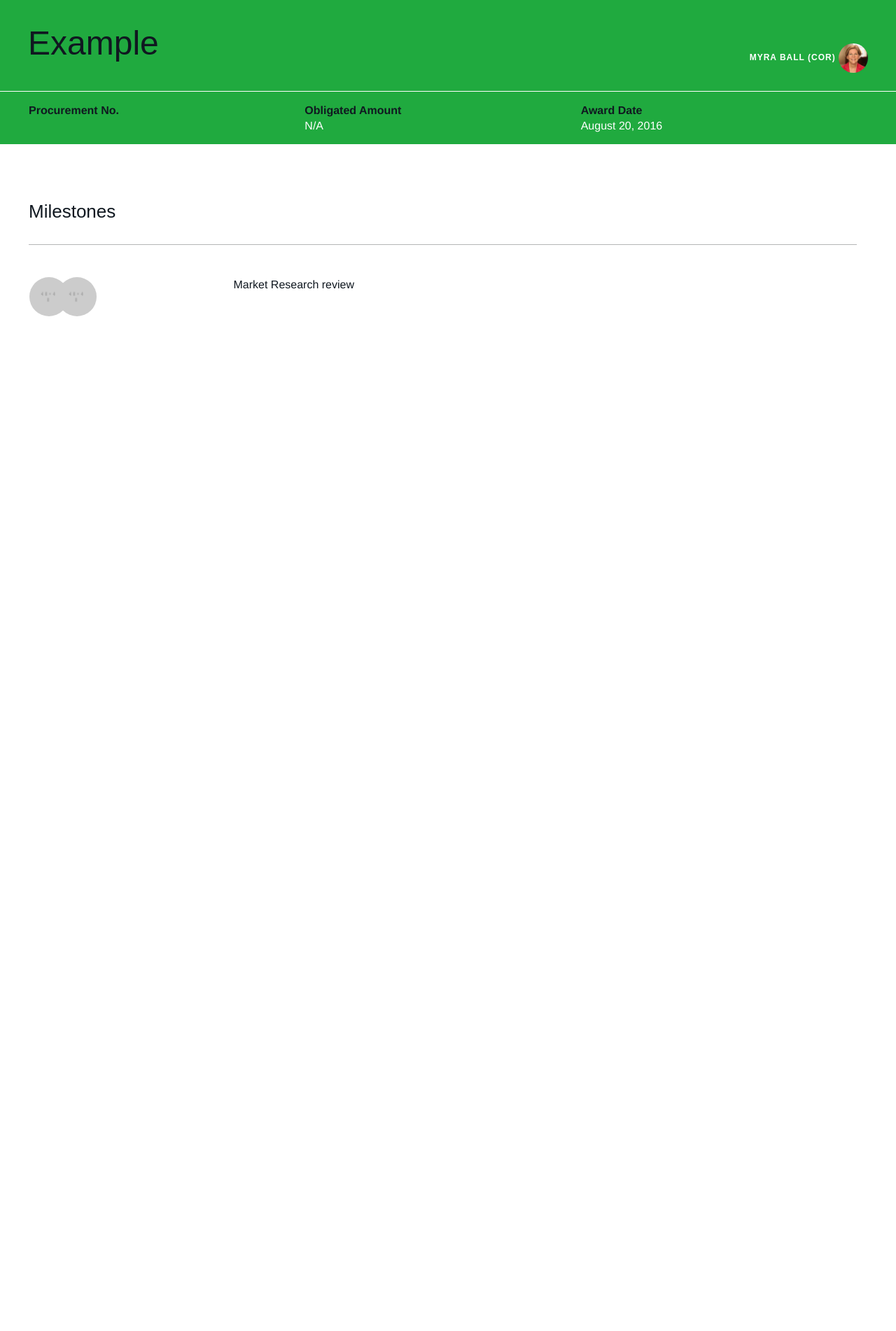
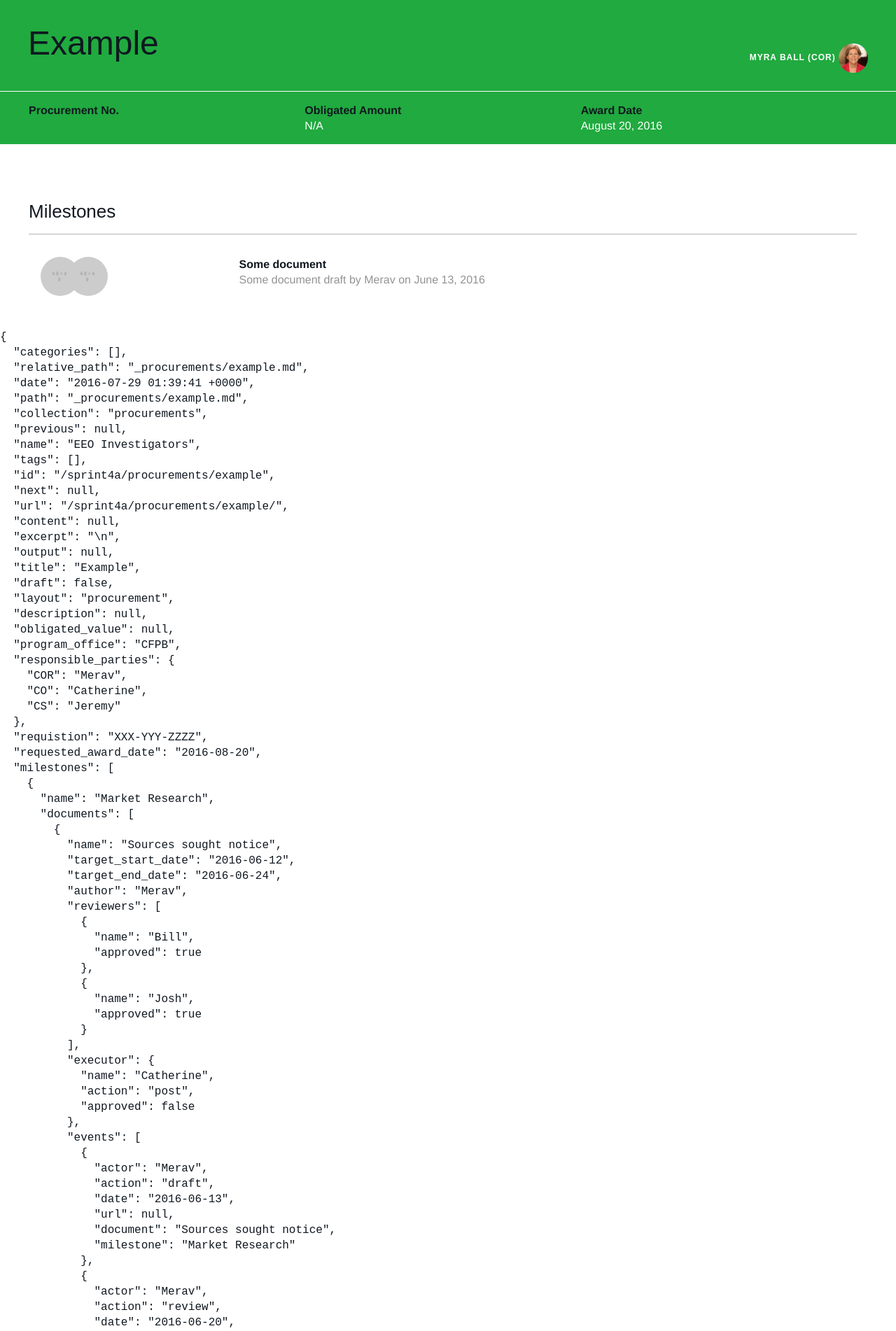
Before and after one commit to 18F/cfpb-eprocurement, a Jekyll site: the page built from _procurements/example.md, in a window 1280 px wide. Shown: the top 1902 px of the page at 70% size. Built offline with Jekyll 4.4.1, drawn with Linux system fonts in a browser that asks for light colours; before the commit the page ends 900 px from its top, so only the background shows below that; some of the changed text lies outside the part shown.

Commit message:
Adds title and byline

```diff
--- a/_includes/milestone_item.html
+++ b/_includes/milestone_item.html
@@ -1,4 +1,4 @@
-<section class="feature-list_item block block__padded-top block__border-top">
+<section class="milestone-item block__border-top">
   <div class="row">
     <div class="col-1 avatar-group">
       {% assign actor_count = milestone.actors.size - 2 %}
@@ -10,9 +10,19 @@
         {% include additional_users.html actor_count=actor_count %}
       {% endif %} -->
     </div>
-    <div class="col-3">
+    <div class=" milestone-item-title col-3">
       {% assign completed = milestone.status === 'complete' ? 'completed' ? '' %}
-      {{ milestone.name }} {{completed}}
+      {% assign current_doc = milestone.documents | last %}
+      {% assign current_event = current_doc.events | last %}
+
+      <p><b>{{ current_doc.name }}</b></p>
+      <p class="mute">
+        {{ current_doc.name }} {{ current_event.action | past_tensify }} by {{ current_event.actor }} on {{current_event.date | date: '%B %d, %Y'}}
+      </p>
+
+      <!-- {{current_event}} -->
+      <!-- {{ milestone.name }} {{completed}} -->
+
     </div>
   </div>
 
--- a/_layouts/procurement.html
+++ b/_layouts/procurement.html
@@ -46,7 +46,7 @@ stylesheets:
   </div>
 </section>
 
-<!-- <pre class="json">{{ proc | jsonify }}</pre> -->
+<pre class="json">{{ proc | jsonify }}</pre>
 
 <script>
   [].forEach.call(document.querySelectorAll('pre.json'), function(pre) {
--- a/_plugins/procurement.rb
+++ b/_plugins/procurement.rb
@@ -42,6 +42,18 @@ end
 
 module CFPB
   module Procurement
+    def past_tensify(action)
+      case action
+      when 'finalize'
+        'finalized'
+      when 'submit'
+        'submitted'
+      when 'return'
+        'returned'
+      else
+        action
+      end
+    end
 
     def number_to_currency(number)
       return "N/A" unless number
@@ -63,7 +75,7 @@ module CFPB
       data["previous"] = nil
       data["content"] = nil
       data["output"] = nil
-      return data
+      data
     end
 
     def prepare_procurement(pr)
--- a/static/css/sprint4a.scss
+++ b/static/css/sprint4a.scss
@@ -56,6 +56,10 @@ header {
   vertical-align: middle;
 }
 
+.mute {
+  color: $gray-60;
+}
+
 .site__procurements-list {
 
   label {
@@ -110,7 +114,6 @@ header {
 }
 
 .site__procurement-detail {
-
   .row {
     [class^="col-"]:first-child,
     [class*=" col-"]:first-child {
@@ -161,6 +164,18 @@ header {
     }
   }
 
+  .milestone-item {
+    padding: 1em;
+
+    .milestone-item-title {
+      p {
+        margin-bottom: 0;
+      }
+    }
+  }
+
+
+
   // .additional-users-avatar {
   //   color: $black;
   //   display: inline-block;
```
